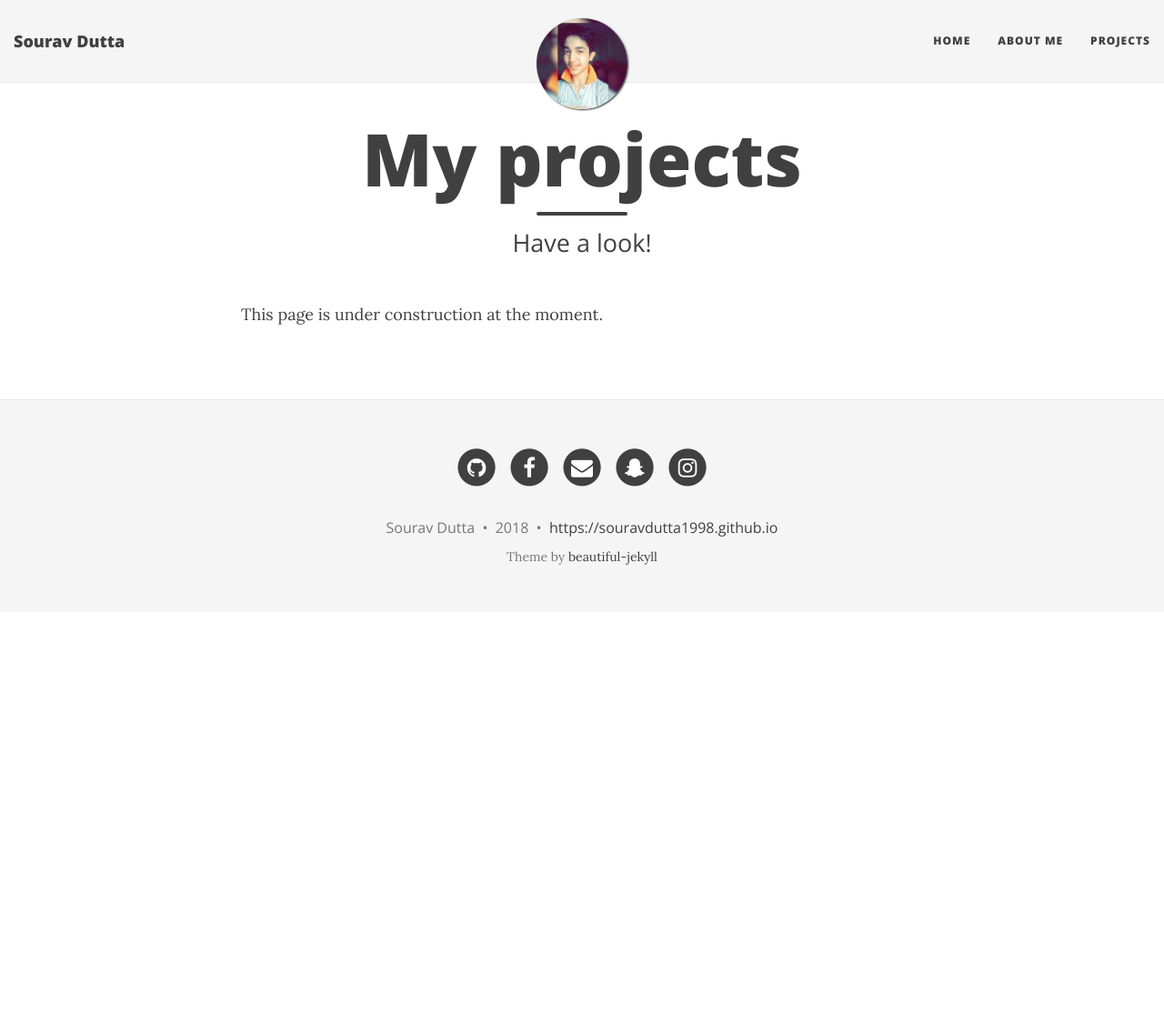
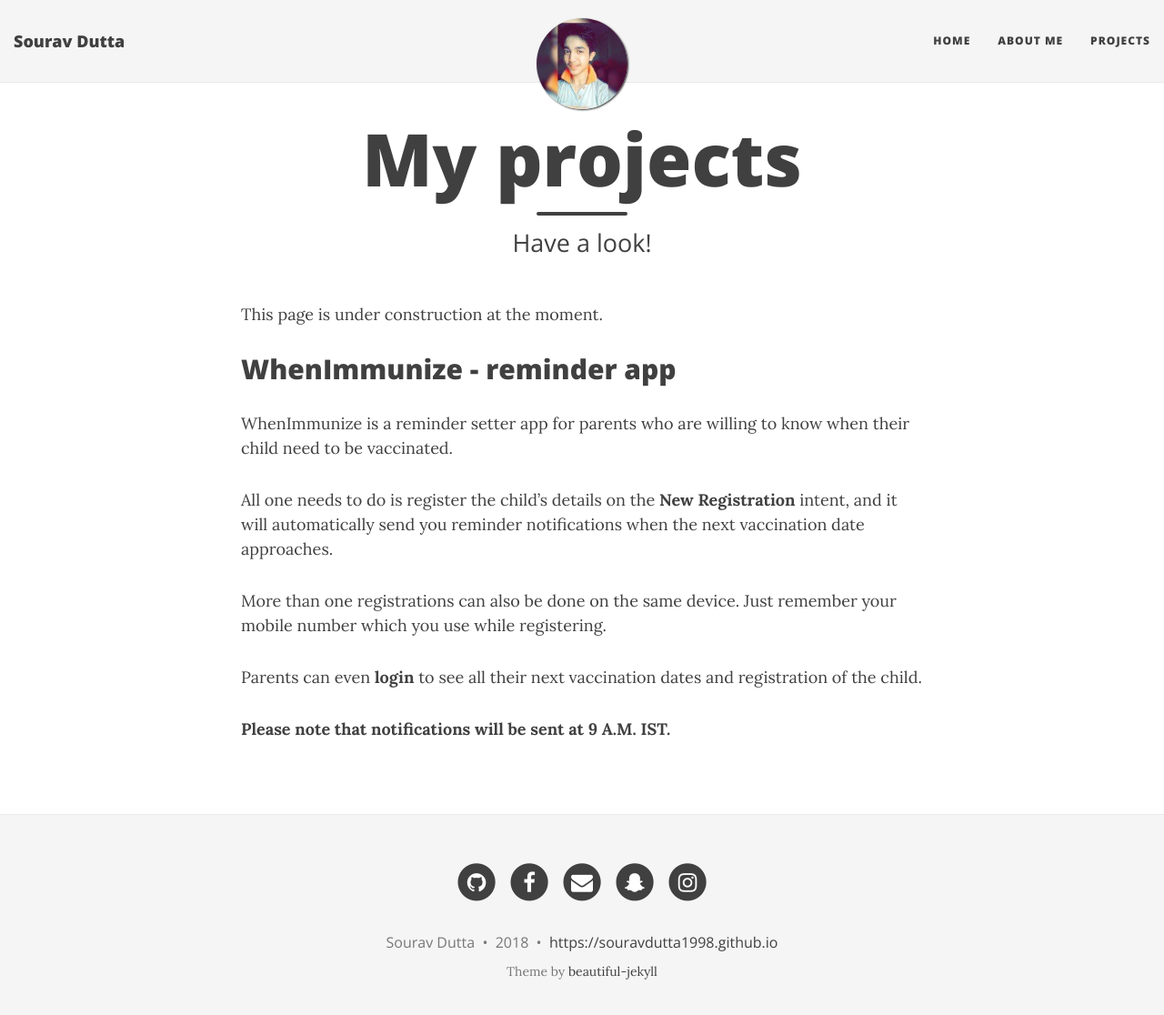
Before and after one commit to souravdutta1998/souravdutta1998.github.io, a Jekyll site: the page built from projects.md, in a window 1280 px wide and 1129 px high. Shown: the top 1116 px of the window at 91% size. Built offline with Jekyll 4.4.1, drawn with Linux system fonts in a browser that asks for light colours; nearby versions of some CDN libraries.

Commit message:
Update projects.md

```diff
--- a/projects.md
+++ b/projects.md
@@ -2,6 +2,21 @@
 layout: page
 title: My projects
 subtitle: Have a look!
+gh-repo: souravdutta1998/souravdutta.github.io
+gh-badge: [star, fork, follow]
+tags: [test]
 ---
 
 This page is under construction at the moment.
+
+## WhenImmunize - reminder app
+
+WhenImmunize is a reminder setter app for parents who are willing to know when their child need to be vaccinated.
+
+All one needs to do is register the child's details on the **New Registration** intent, and it will automatically send you reminder notifications when the next vaccination date approaches.
+
+More than one registrations can also be done on the same device. Just remember your mobile number which you use while registering.
+
+Parents can even **login** to see all their next vaccination dates and registration of the child.
+
+**Please note that notifications will be sent at 9 A.M. IST.**
```
